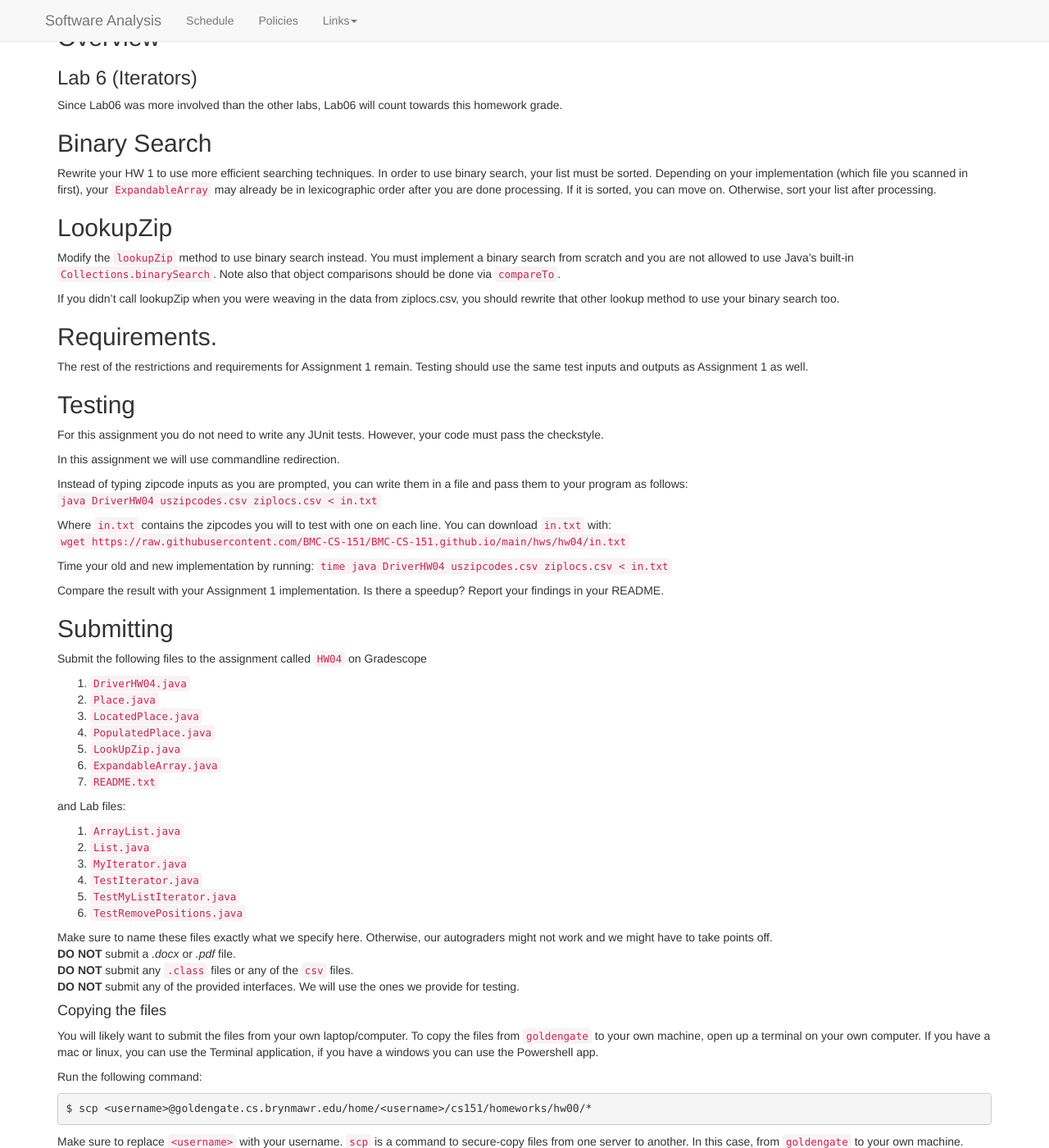
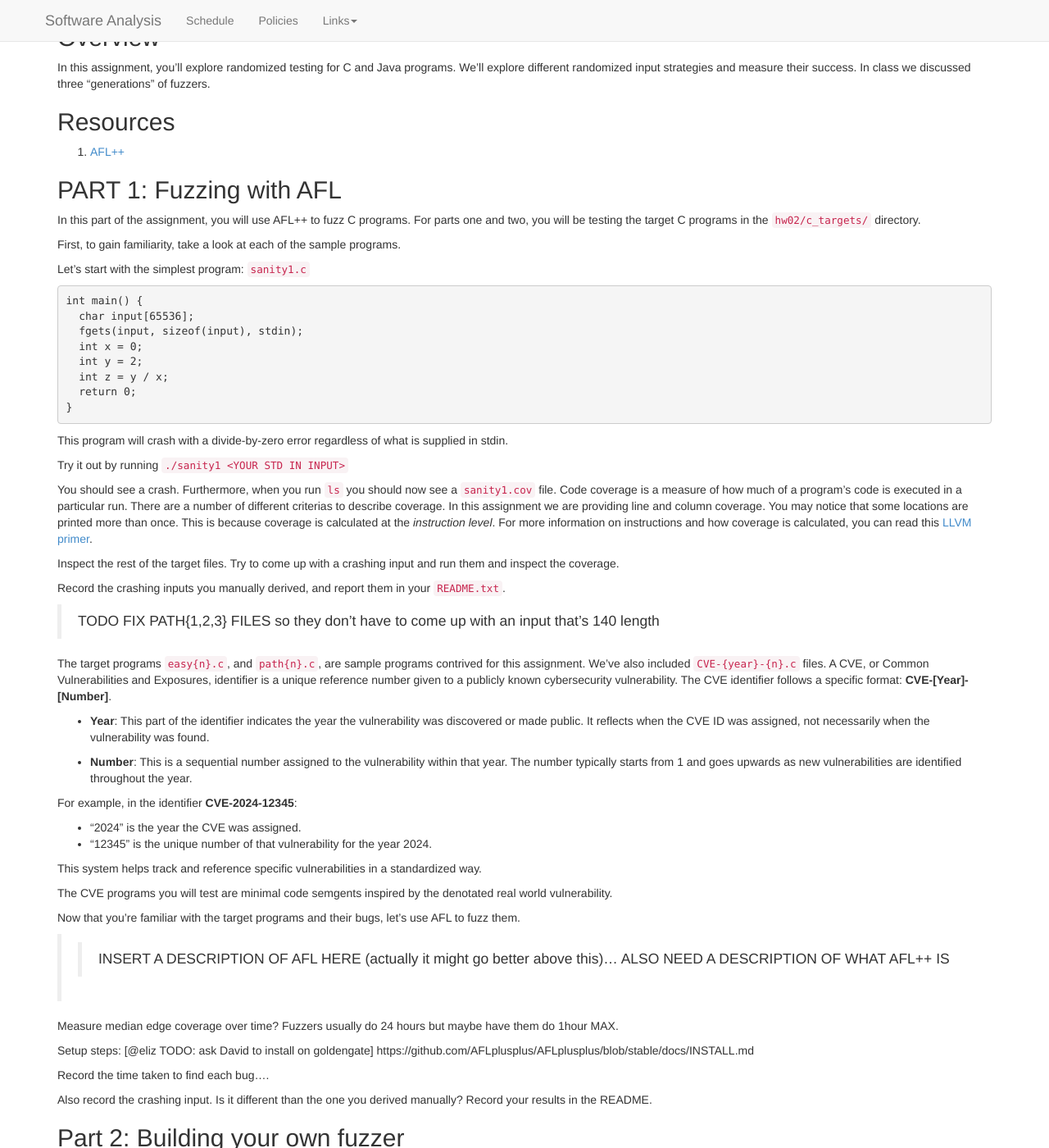
Before and after one commit to bmc-cs-software-analysis/383, a Jekyll site: the page built from hws/HW04.md, in a window 1280 px wide and 1400 px high, scrolled down 203 px. Shown: the whole window at 82% size. Built offline with Jekyll 4.4.1, drawn with Linux system fonts in a browser that asks for light colours; nearby versions of some CDN libraries; some of the changed text lies outside the part shown.

Commit message:
Move fuzzing hw to later

````diff
--- a/hws/HW02.md
+++ /dev/null
@@ -1,178 +0,0 @@
----
-layout: default
-title: Fuzzing
-type: Homework
-number: 02
-active_tab: homework
-release_date: 2024-02-11
-due_date: 2024-02-18 23:59:00EDT
-
----
-
-<!-- Check whether the assignment is ready to release -->
-{% capture today %}{{'now' | date: '%s'}}{% endcapture %}
-{% capture release_date %}{{page.release_date | date: '%s'}}{% endcapture %}
-{% if release_date > today %}
-<div class="alert alert-danger">
-Warning: this assignment is out of date.  It may still need to be updated for this year's class.  Check with your instructor before you start working on this assignment.
-</div>
-{% endif %}
-<!-- End of check whether the assignment is up to date -->
-
-
-<!-- Check whether the assignment is up to date -->
-{% capture this_year %}{{'now' | date: '%Y'}}{% endcapture %}
-{% capture due_year %}{{page.due_date | date: '%Y'}}{% endcapture %}
-{% if this_year != due_year %}
-<div class="alert alert-danger">
-Warning: this assignment is out of date.  It may still need to be updated for this year's class.  Check with your instructor before you start working on this assignment.
-</div>
-{% endif %}
-<!-- End of check whether the assignment is up to date -->
-
-
-
-{% if page.materials %}
-<div class="alert alert-info">
-You can download the materials for this assignment here:
-<ul>
-{% for item in page.materials %}
-<li><a href="{{item.url}}">{{ item.name }}</a></li>
-{% endfor %}
-</ul>
-
-
-<i>Remember to make a copy of the notebook into your own Drive by choosing “Save a Copy in Drive” from Colab’s “File” menu.</i>
-
-</div>
-{% endif %}
-
-
-
-
-
-{{page.type}} {{page.number}}: {{page.title}}
-=============================================================
-
-_Due: {{page.due_date}}_
-
-## Overview
-
-In this assignment, you'll explore randomized testing for C and Java programs. We'll explore different randomized input strategies and measure their success. In class we discussed three "generations" of fuzzers.
-
-## Resources
-1. [AFL++](https://aflplus.plus/)
-
-## PART 1: Fuzzing with AFL
-
-In this part of the assignment, you will use AFL++ to fuzz C programs. For parts one and two, you will be testing the target C programs in the `hw02/c_targets/` directory.
-
-First, to gain familiarity, take a look at each of the sample programs.
-
-Let's start with the simplest program: `sanity1.c`
-
-```C
-int main() {
-  char input[65536];
-  fgets(input, sizeof(input), stdin);
-  int x = 0;
-  int y = 2;
-  int z = y / x;
-  return 0;
-}
-```
-
-This program will crash with a divide-by-zero error regardless of what is supplied in stdin.
-
-Try it out by running `./sanity1 <YOUR STD IN INPUT>`
-
-You should see a crash. Furthermore, when you run `ls` you should now see a `sanity1.cov` file. Code coverage is a measure of how much of a program’s code is executed in a particular run. There are a number of different criterias to describe coverage. In this assignment we are providing line and column coverage. You may notice that some locations are printed more than once. This is because coverage is calculated at the *instruction level*. For more information on instructions and how coverage is calculated, you can read this [LLVM primer](https://drive.google.com/file/d/1Vwdan96-bGiGsww4HYnqhW_fXycaOkvN/view).
-
-Inspect the rest of the target files. Try to come up with a crashing input and run them and inspect the coverage.
-
-Record the crashing inputs you manually derived, and report them in your `README.txt`.
-
-> TODO FIX PATH{1,2,3} FILES so they don't have to come up with an input that's 140 length
-
-
-The target programs `easy{n}.c`, and `path{n}.c`, are sample programs contrived for this assignment. We've also included `CVE-{year}-{n}.c` files. A CVE, or Common Vulnerabilities and Exposures, identifier is a unique reference number given to a publicly known cybersecurity vulnerability. The CVE identifier follows a specific format: **CVE-[Year]-[Number]**.
-
-- **Year**: This part of the identifier indicates the year the vulnerability was discovered or made public. It reflects when the CVE ID was assigned, not necessarily when the vulnerability was found.
-
-- **Number**: This is a sequential number assigned to the vulnerability within that year. The number typically starts from 1 and goes upwards as new vulnerabilities are identified throughout the year.
-
-For example, in the identifier **CVE-2024-12345**:
-- "2024" is the year the CVE was assigned.
-- "12345" is the unique number of that vulnerability for the year 2024.
-
-This system helps track and reference specific vulnerabilities in a standardized way.
-
-The CVE programs you will test are minimal code semgents inspired by the denotated real world vulnerability.
-
-Now that you're familiar with the target programs and their bugs, let's use AFL to fuzz them.
-
-
->> INSERT A DESCRIPTION OF AFL HERE (actually it might go better above this)... ALSO NEED A DESCRIPTION OF WHAT AFL++ IS
-
-
-Measure median edge coverage over time?
-Fuzzers usually do 24 hours but maybe have them do 1hour MAX.
-
-
-Setup steps: [@eliz TODO: ask David to install on goldengate] https://github.com/AFLplusplus/AFLplusplus/blob/stable/docs/INSTALL.md
-
-Record the time taken to find each bug....
-
-Also record the crashing input. Is it different than the one you derived manually? Record your results in the README.
-
-## Part 2: Building your own fuzzer
-
-PART 2: Building your own fuzzer
-    a) first gen - truly random
-    b) second gen - mutating seed inputs
-    c) third gen - feedback driven
-
-
-1. Build a fuzzer
-    a) truly random
-    b) feedback driven
-2. Using AFL (AFL++)
-    I guess just use the actual tool
-    LibAFL is only in rust unfortunately...
-3. Measure the difference?
-    AFL++ is going to be faster just because we are reading in the C file.
-4. Randoop?
-
-HOW DO I GET THE COVERAGE?
-> do the instrumentation myself and have the target programs in the docker... Then, the only thing we need to do in the Java code is read from the file...
-        but lowkey that takes so long :/ That will be a good question.
-
-
-
-
-## Part 3: API testing with Randoop
-
-The difference between fuzzing and ...
-
-
-## Part 4: Regression testing with EvoSuite
-
-Did you find any bugs?
-Explain why / why not.
-
-Run for 1min, 5min, and 10min.
-Describe differnces in quality of tests.
-
-
-
-
-
-Parts of this assignment were adapted from Mayur Naik's (my PhD advisor!) [software analysis course](https://software-analysis-class.org/).
-
-
-## Submitting
-
-Submit the following files to the assignment called `HW02` on Gradescope:
-
-1. `README.txt`
-2. `Fuzzer.java`
--- a/hws/HW04.md
+++ b/hws/HW04.md
@@ -1,11 +1,11 @@
 ---
 layout: default
-title: HW04 Binary Search - Zipcodes again
+title: Fuzzing
 type: Homework
-number: 04
+number: 02
 active_tab: homework
-release_date: 2024-02-22
-due_date: 2024-02-29 23:59:00EDT
+release_date: 2024-02-11
+due_date: 2024-02-18 23:59:00EDT
 
 ---
 
@@ -58,93 +58,121 @@ _Due: {{page.due_date}}_
 
 ## Overview
 
+In this assignment, you'll explore randomized testing for C and Java programs. We'll explore different randomized input strategies and measure their success. In class we discussed three "generations" of fuzzers.
 
-### Lab 6 (Iterators)
+## Resources
+1. [AFL++](https://aflplus.plus/)
 
-Since Lab06 was more involved than the other labs, Lab06 will count towards this homework grade.
+## PART 1: Fuzzing with AFL
 
-## Binary Search
+In this part of the assignment, you will use AFL++ to fuzz C programs. For parts one and two, you will be testing the target C programs in the `hw02/c_targets/` directory.
 
-Rewrite your HW 1 to use more efficient searching techniques. In order to use binary search, your list must be sorted.
-Depending on your implementation (which file you scanned in first), your `ExpandableArray` may already be in lexicographic order after you are done processing. If it is sorted, you can move on. Otherwise, sort your list after processing.
+First, to gain familiarity, take a look at each of the sample programs.
 
-## LookupZip
-Modify the `lookupZip` method to use binary search instead.
-You must implement a binary search from scratch and
-you are not allowed to use Java’s
-built-in `Collections.binarySearch`. Note also that object comparisons
-should be done via `compareTo`.
+Let's start with the simplest program: `sanity1.c`
 
-If you didn’t call lookupZip when you were weaving in the data from ziplocs.csv,
-you should rewrite that other lookup method to use your binary search too.
+```C
+int main() {
+  char input[65536];
+  fgets(input, sizeof(input), stdin);
+  int x = 0;
+  int y = 2;
+  int z = y / x;
+  return 0;
+}
+```
 
-## Requirements.
+This program will crash with a divide-by-zero error regardless of what is supplied in stdin.
 
-The rest of the restrictions and requirements for Assignment 1 remain.
-Testing should use the same test inputs and outputs as Assignment 1 as well.
+Try it out by running `./sanity1 <YOUR STD IN INPUT>`
 
-## Testing
+You should see a crash. Furthermore, when you run `ls` you should now see a `sanity1.cov` file. Code coverage is a measure of how much of a program’s code is executed in a particular run. There are a number of different criterias to describe coverage. In this assignment we are providing line and column coverage. You may notice that some locations are printed more than once. This is because coverage is calculated at the *instruction level*. For more information on instructions and how coverage is calculated, you can read this [LLVM primer](https://drive.google.com/file/d/1Vwdan96-bGiGsww4HYnqhW_fXycaOkvN/view).
 
-For this assignment you do not need to write any JUnit tests.
-However, your code must pass the checkstyle.
+Inspect the rest of the target files. Try to come up with a crashing input and run them and inspect the coverage.
 
-In this assignment we will use commandline redirection.
+Record the crashing inputs you manually derived, and report them in your `README.txt`.
 
-Instead of typing zipcode inputs as you are prompted, you can write them in a file and pass them to your program as follows:
-`java DriverHW04 uszipcodes.csv ziplocs.csv < in.txt`
-
-Where `in.txt` contains the zipcodes you will to test with one on each line.
-You can download `in.txt` with: `wget https://raw.githubusercontent.com/BMC-CS-151/BMC-CS-151.github.io/main/hws/hw04/in.txt`
+> TODO FIX PATH{1,2,3} FILES so they don't have to come up with an input that's 140 length
 
 
-Time your old and new implementation by running:
-`time java DriverHW04 uszipcodes.csv ziplocs.csv < in.txt`
+The target programs `easy{n}.c`, and `path{n}.c`, are sample programs contrived for this assignment. We've also included `CVE-{year}-{n}.c` files. A CVE, or Common Vulnerabilities and Exposures, identifier is a unique reference number given to a publicly known cybersecurity vulnerability. The CVE identifier follows a specific format: **CVE-[Year]-[Number]**.
 
-Compare the result with your Assignment 1 implementation. Is there a
-speedup? Report your findings in your README.
+- **Year**: This part of the identifier indicates the year the vulnerability was discovered or made public. It reflects when the CVE ID was assigned, not necessarily when the vulnerability was found.
+
+- **Number**: This is a sequential number assigned to the vulnerability within that year. The number typically starts from 1 and goes upwards as new vulnerabilities are identified throughout the year.
+
+For example, in the identifier **CVE-2024-12345**:
+- "2024" is the year the CVE was assigned.
+- "12345" is the unique number of that vulnerability for the year 2024.
+
+This system helps track and reference specific vulnerabilities in a standardized way.
+
+The CVE programs you will test are minimal code semgents inspired by the denotated real world vulnerability.
+
+Now that you're familiar with the target programs and their bugs, let's use AFL to fuzz them.
+
+
+>> INSERT A DESCRIPTION OF AFL HERE (actually it might go better above this)... ALSO NEED A DESCRIPTION OF WHAT AFL++ IS
+
+
+Measure median edge coverage over time?
+Fuzzers usually do 24 hours but maybe have them do 1hour MAX.
+
+
+Setup steps: [@eliz TODO: ask David to install on goldengate] https://github.com/AFLplusplus/AFLplusplus/blob/stable/docs/INSTALL.md
+
+Record the time taken to find each bug....
+
+Also record the crashing input. Is it different than the one you derived manually? Record your results in the README.
+
+## Part 2: Building your own fuzzer
+
+PART 2: Building your own fuzzer
+    a) first gen - truly random
+    b) second gen - mutating seed inputs
+    c) third gen - feedback driven
+
+
+1. Build a fuzzer
+    a) truly random
+    b) feedback driven
+2. Using AFL (AFL++)
+    I guess just use the actual tool
+    LibAFL is only in rust unfortunately...
+3. Measure the difference?
+    AFL++ is going to be faster just because we are reading in the C file.
+4. Randoop?
+
+HOW DO I GET THE COVERAGE?
+> do the instrumentation myself and have the target programs in the docker... Then, the only thing we need to do in the Java code is read from the file...
+        but lowkey that takes so long :/ That will be a good question.
+
+
+
+
+## Part 3: API testing with Randoop
+
+The difference between fuzzing and ...
+
+
+## Part 4: Regression testing with EvoSuite
+
+Did you find any bugs?
+Explain why / why not.
+
+Run for 1min, 5min, and 10min.
+Describe differnces in quality of tests.
+
+
+
+
+
+Parts of this assignment were adapted from Mayur Naik's (my PhD advisor!) [software analysis course](https://software-analysis-class.org/).
+
 
 ## Submitting
 
-Submit the following files to the assignment called `HW04` on Gradescope
+Submit the following files to the assignment called `HW02` on Gradescope:
 
-1. `DriverHW04.java`
-2. `Place.java`
-3. `LocatedPlace.java`
-4. `PopulatedPlace.java `
-5. `LookUpZip.java`
-6. `ExpandableArray.java`
-7. `README.txt`
-
-and Lab files:
-8. `ArrayList.java`
-9. `List.java`
-10. `MyIterator.java`
-11. `TestIterator.java`
-12. `TestMyListIterator.java`
-13. `TestRemovePositions.java`
-
-
-Make sure to name these files exactly what we specify here. Otherwise,
-our autograders might not work and we might have to take points off.
-<br>
-**DO NOT** submit a *.docx* or *.pdf* file.
-<br>
-**DO NOT** submit any `.class` files or any of the `csv` files.
-<br>
-**DO NOT** submit any of the provided interfaces. We will use the ones
-we provide for testing.
-
-#### Copying the files
-You will likely want to submit the files from your own laptop/computer.
-To copy the files from `goldengate` to your own machine,
-open up a terminal on your own computer. If you have a mac or linux, you can use the
-Terminal application, if you have a windows you can use the Powershell app.
-
-Run the following command:
-
-```bassh
-$ scp <username>@goldengate.cs.brynmawr.edu/home/<username>/cs151/homeworks/hw00/*
-```
-
-Make sure to replace `<username>` with your username. `scp` is a command to secure-copy files
-from one server to another. In this case, from `goldengate` to your own machine.
+1. `README.txt`
+2. `Fuzzer.java`
````
Also changed, not shown: _data/schedule.yaml (+5 -5 lines), hws/hw04/CMakeLists.txt (added, +28 -0 lines), hws/hw04/test/fuzz_input/seed.txt (added, +1 -0 lines), 12 other files.
